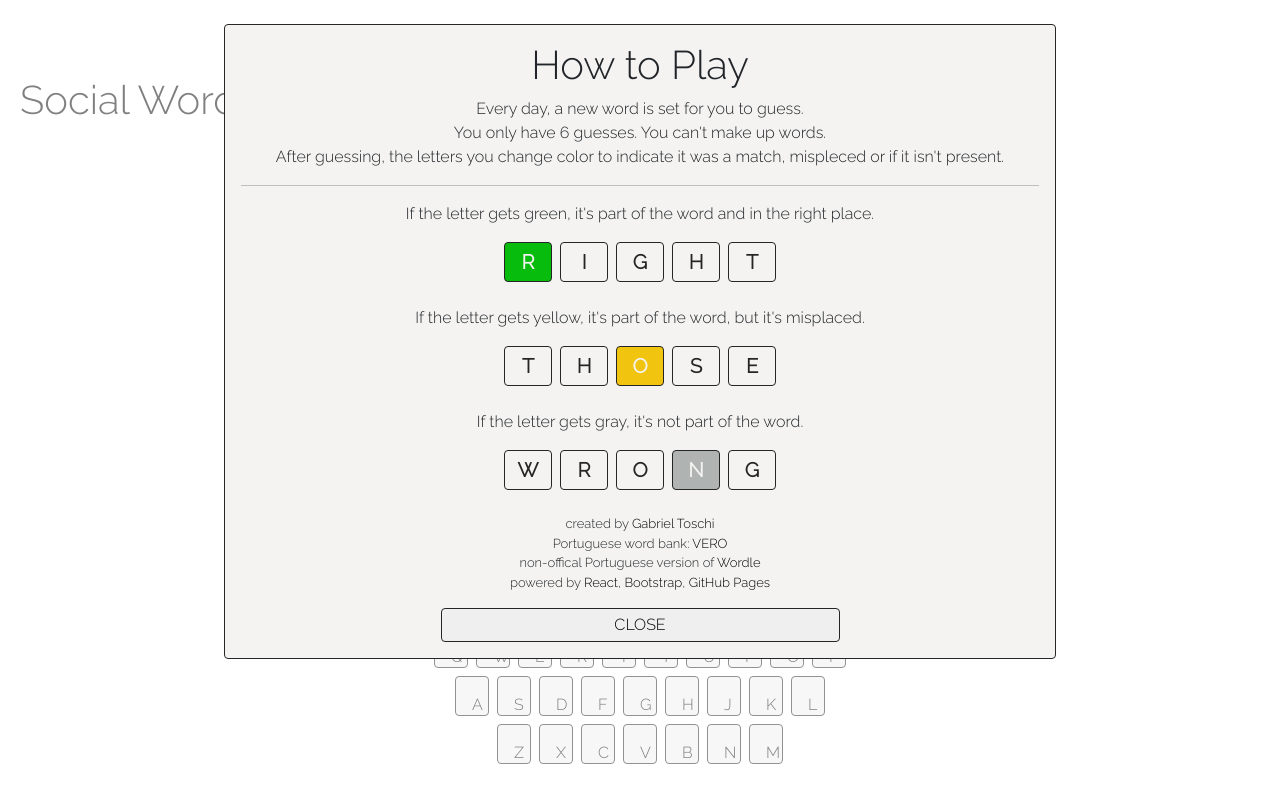
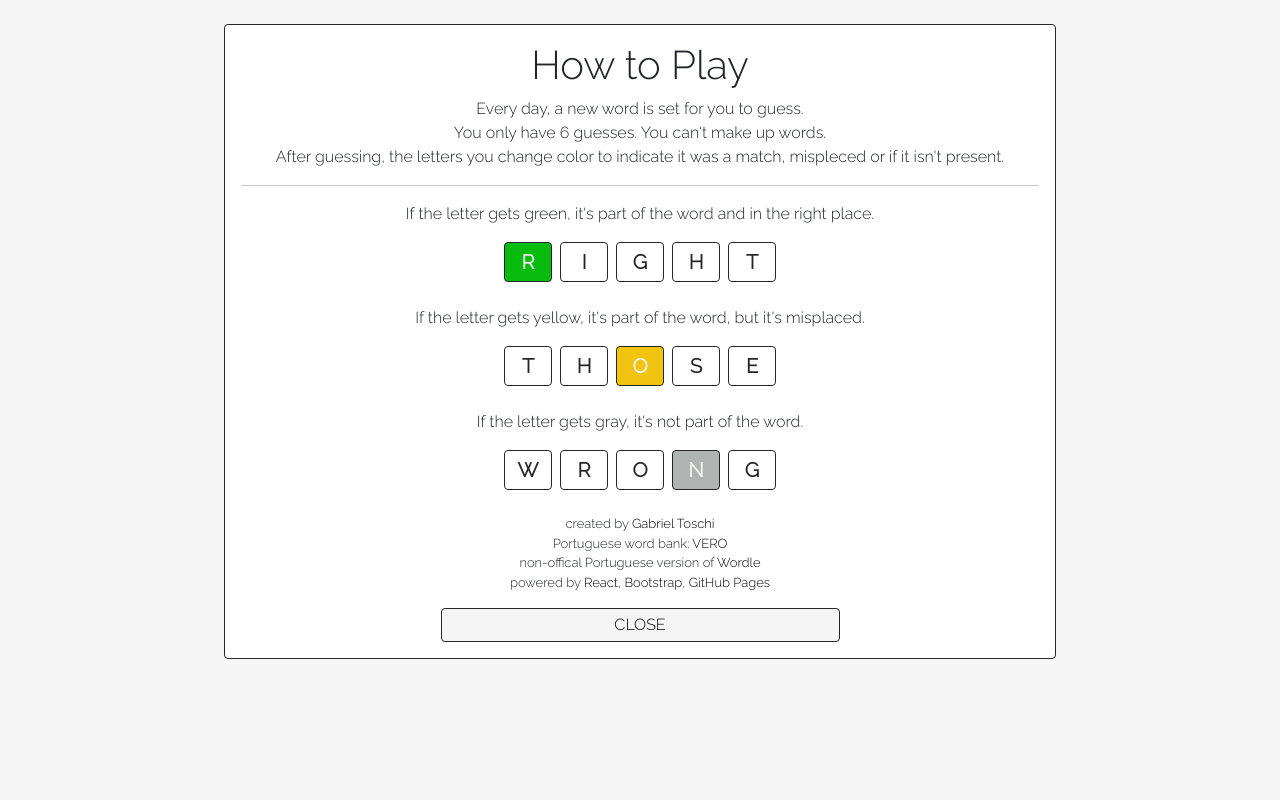
Before and after one commit to leticianardi/final--socialwordle, a React (Create React App) app in the folder client/: page /play in a window 1280 px wide. Both pictures are taken after a click on the button 493 px from the left and 187 px from the top of the page. Shown: the top 802 px of the page. Built offline with nearby package versions, Linux system fonts and the light colour scheme.

Commit message:
changed bg color in game

```diff
--- a/client/src/components/PlayGame/Header.tsx
+++ b/client/src/components/PlayGame/Header.tsx
@@ -1,8 +1,8 @@
 import "../../styles/Header.css";
 import {
   BsFillBarChartLineFill,
-  BsFillGearFill,
-  BsQuestionLg,
+  BsGear,
+  BsQuestionCircle,
   BsGithub,
 } from "react-icons/bs";
 import HowToPlayScreen from "./HowToPlayScreen";
@@ -56,7 +56,7 @@ function Header() {
           className="header-button rounded d-flex align-items-center justify-content-center py-2 me-2"
           onClick={() => setIsHowToPlayOpen(true)}
         >
-          <BsQuestionLg />
+          <BsQuestionCircle />
         </button>
 
         <button
@@ -82,7 +82,7 @@ function Header() {
           className="header-button rounded d-flex align-items-center justify-content-center py-2"
           onClick={() => setIsSettingsOpen(true)}
         >
-          <BsFillGearFill />
+          <BsGear />
         </button>
       </div>
     </div>
--- a/client/src/styles/Button.css
+++ b/client/src/styles/Button.css
@@ -1,3 +1,4 @@
 .styled-button {
   border: solid 1px #252525;
+  background-color: whitesmoke;
 }
--- a/client/src/styles/GuessLetterView.css
+++ b/client/src/styles/GuessLetterView.css
@@ -2,20 +2,19 @@
   border: 2px solid #252525;
   width: 48px;
   height: 40px;
-
   font-size: 20px;
   font-weight: bolder;
 }
 
 .typing {
   border: 3px solid #252525;
-  background-color: #f4f3f1;
+  background-color: white;
   color: #252525;
 }
 
 .disabled {
   border: 1px solid #252525;
-  background-color: #f4f3f1;
+  background-color: white;
   color: #252525;
 }
 
--- a/client/src/styles/Header.css
+++ b/client/src/styles/Header.css
@@ -1,13 +1,12 @@
 .header-button {
-  background-color: #f4f3f1;
-  border: solid 1px #252525;
-
+  background-color: white;
+  /* border-bottom: solid 1px #252525; */
   font-size: 150%;
   padding: 5px;
 }
 
 .app-name {
-  font-family: 'Raleway', sans-serif;
+  font-family: "Raleway", sans-serif;
   font-size: 270%;
 }
 
--- a/client/src/styles/Overlay.css
+++ b/client/src/styles/Overlay.css
@@ -10,7 +10,7 @@
   right: 0;
   bottom: 0;
 
-  background-color: rgba(255, 255, 255, 0.5);
+  background-color: whitesmoke;
   z-index: 2;
 }
 
@@ -19,7 +19,7 @@
 }
 
 .overlay {
-  background-color: #f4f3f1;
+  background-color: white;
   border: 1px solid #252525;
 }
 
```
